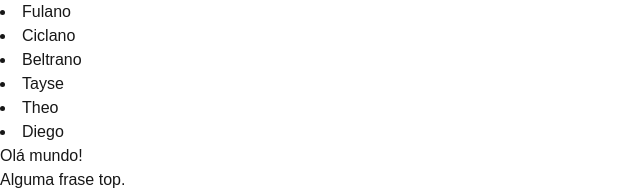
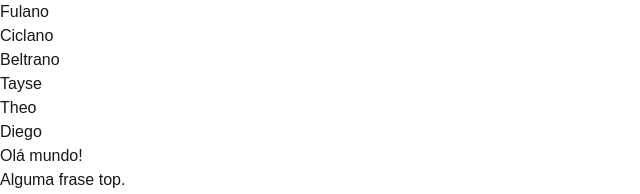
Before and after one commit to TayseRosa/curso-reactjs, a Next.js app: page / in a window 1280 px wide. Shown: the top 194 px of the page, without its empty margins (0-640 px from the left). Built offline with nearby package versions, Linux system fonts and the light colour scheme.

Commit message:
Add Readme

```diff
--- a/src/app/page.tsx
+++ b/src/app/page.tsx
@@ -4,11 +4,13 @@ import { Card } from "@/components/Card";
 import { peopleList } from "@/data/peopleList";
 
 export default function Page() {
-  const list = peopleList.map((person) => <li>{person.name}</li>);
-
   return (
     <div>
-      {list}
+      <ul>
+        {peopleList.map((person) => (
+          <li>{person.name}</li>
+        ))}
+      </ul>
 
       <h1 className="font-bold text-lg">Olá mundo!</h1>
       <Card phrase="Alguma frase top." author="Coach de milhões" />
```
Also changed, not shown: 1 other file (tests, documents, lock files or other folders).
